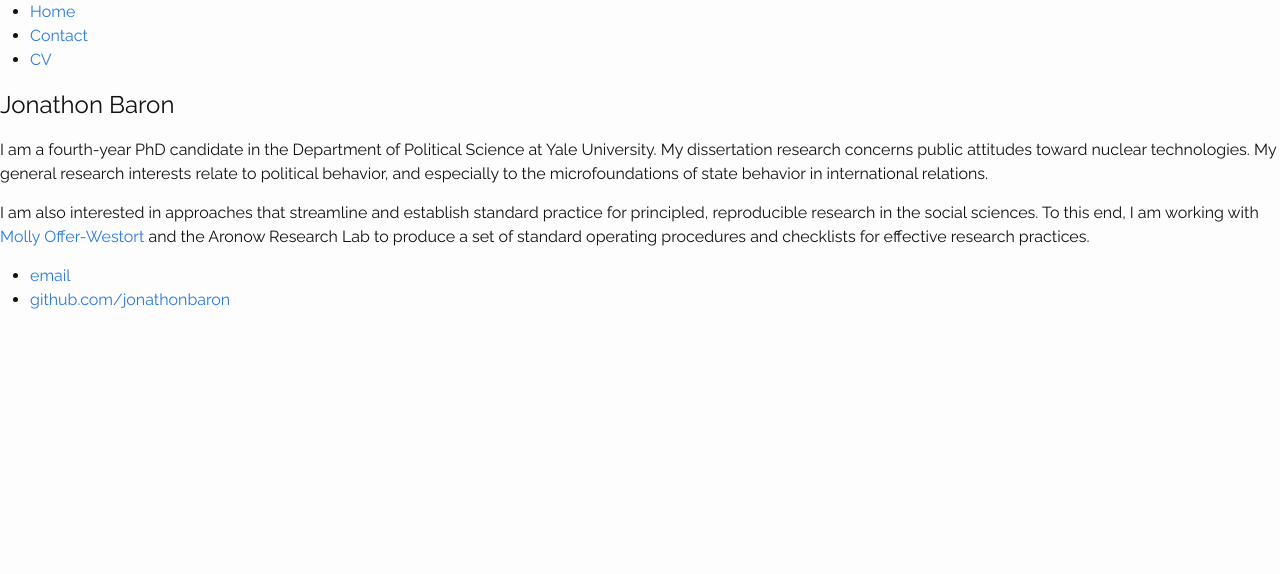
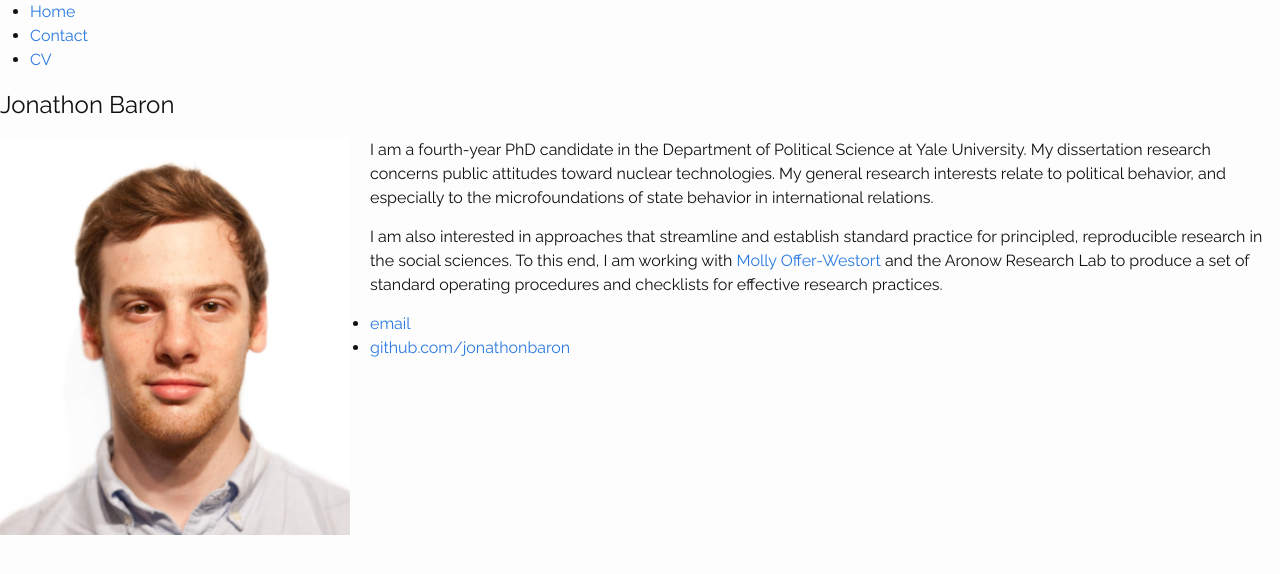
Before and after one commit to jonathonbaron/jonathonbaron.github.io, a Jekyll site: the page built from index.md, in a window 1280 px wide. Shown: the top 574 px of the page. Built offline with Jekyll 4.4.1, drawn with Linux system fonts in a browser that asks for light colours.

Commit message:
Update index.md

```diff
--- a/index.md
+++ b/index.md
@@ -4,6 +4,8 @@
 date:   2016-12-19
 ---
 
+<img style="float: left; width: 350px; margin: 0 20px 10px 0" src="/assets/baron_photo.jpg" alt="pic" />
+
 I am a fourth-year PhD candidate in the Department of Political Science at Yale University. My dissertation research concerns public attitudes toward nuclear technologies. My general research interests relate to political behavior, and especially to the microfoundations of state behavior in international relations.
 
 I am also interested in approaches that streamline and establish standard practice for principled, reproducible research in the social sciences. To this end, I am working with [Molly Offer-Westort](https://mollyow.github.io) and the Aronow Research Lab to produce a set of standard operating procedures and checklists for effective research practices.
```
